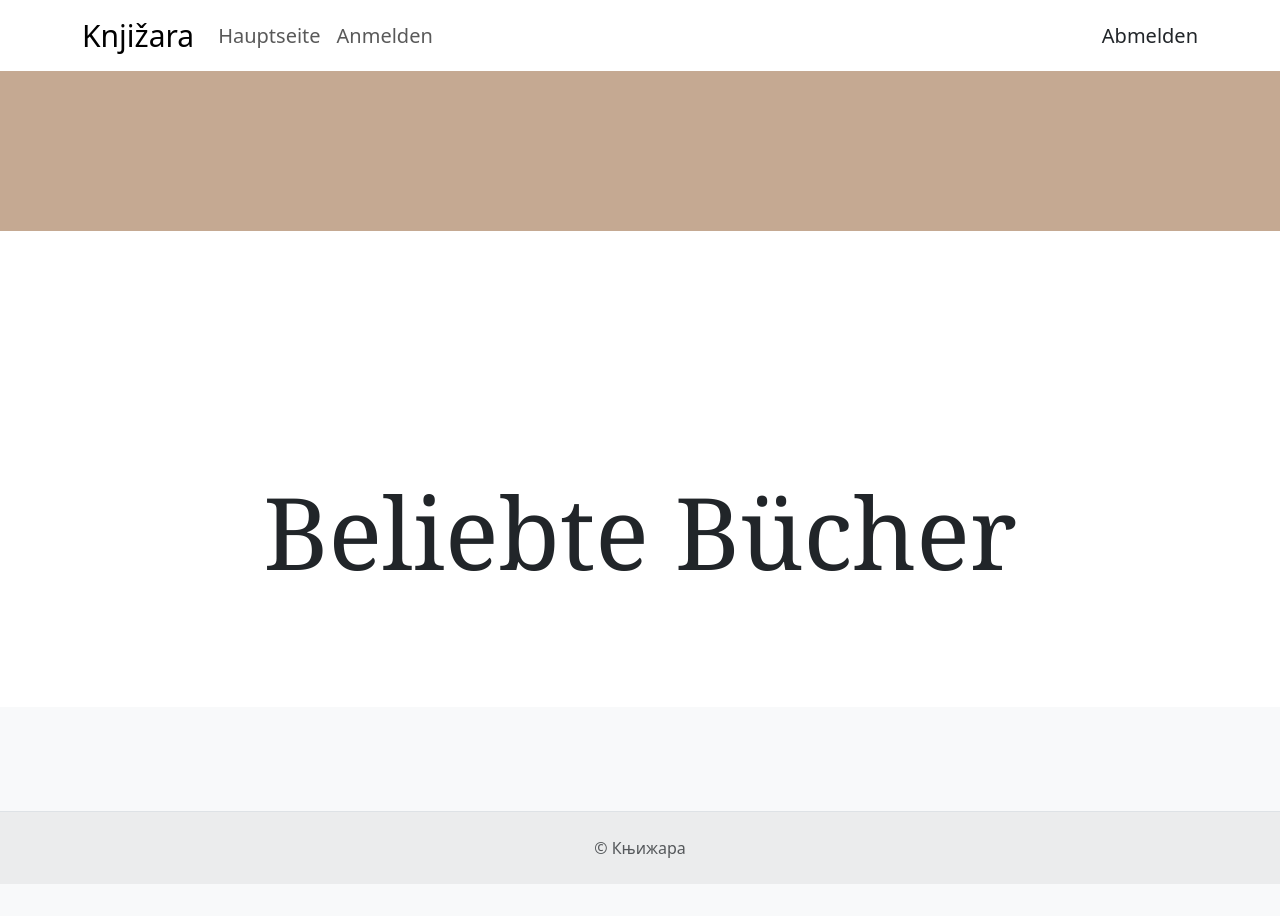
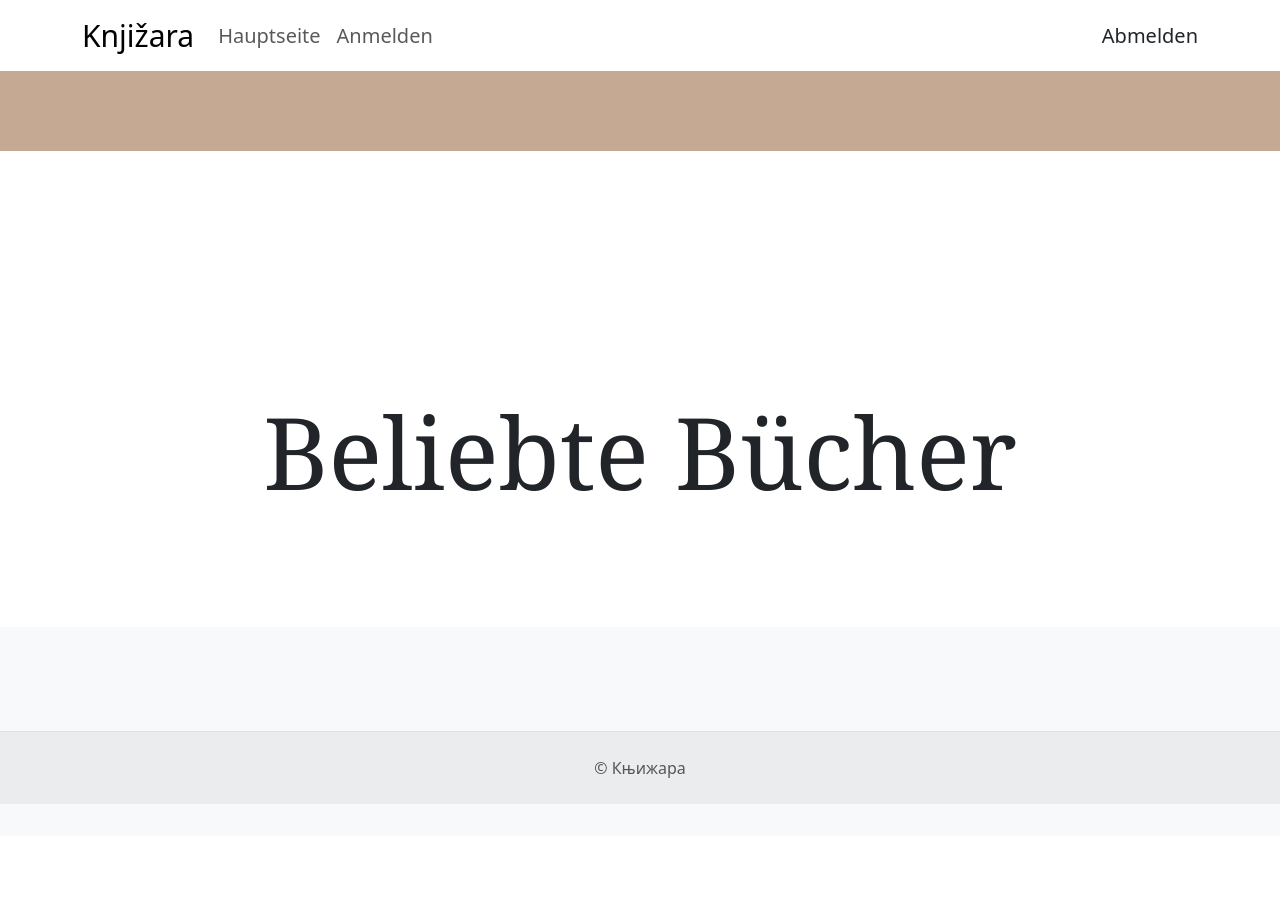
Before and after one commit to As-Itachi/projekt, a PHP site: page /hauptseite.php in a window 1280 px wide. After the commit the page ends 804 px from the top, so only its background shows below. Run offline with PHP 8.4, Linux system fonts and the light colour scheme; data that the repository does not hold is empty; a stand-in replaces the project's code that opens the database connection.

Commit message:
Update style.css
kleiner gemacht die farbtrennung

```diff
--- a/style.css
+++ b/style.css
@@ -1,7 +1,7 @@
 /* Erforderliche Variablen */
 :root {
-  --header-height: 160px;
-  --header-height-min: 80px;
+  --header-height: 80px;
+  --header-height-min: 40px;
   --accent-color: #C5A992;
   --secondary-color: #C5A992;
   --dark-color: #2f2f2f;
@@ -164,12 +164,6 @@ footer a:hover {
   color: var(--accent-color);
 }
 
-/* Erforderliche Variablen für die Scrollspy-Funktionalität */
-:root {
-  --header-height: 160px;
-  --header-height-min: 80px;
-}
-
 #header nav ul li a[data-bs-target]:after {
   display: block;
   content: "";
```
